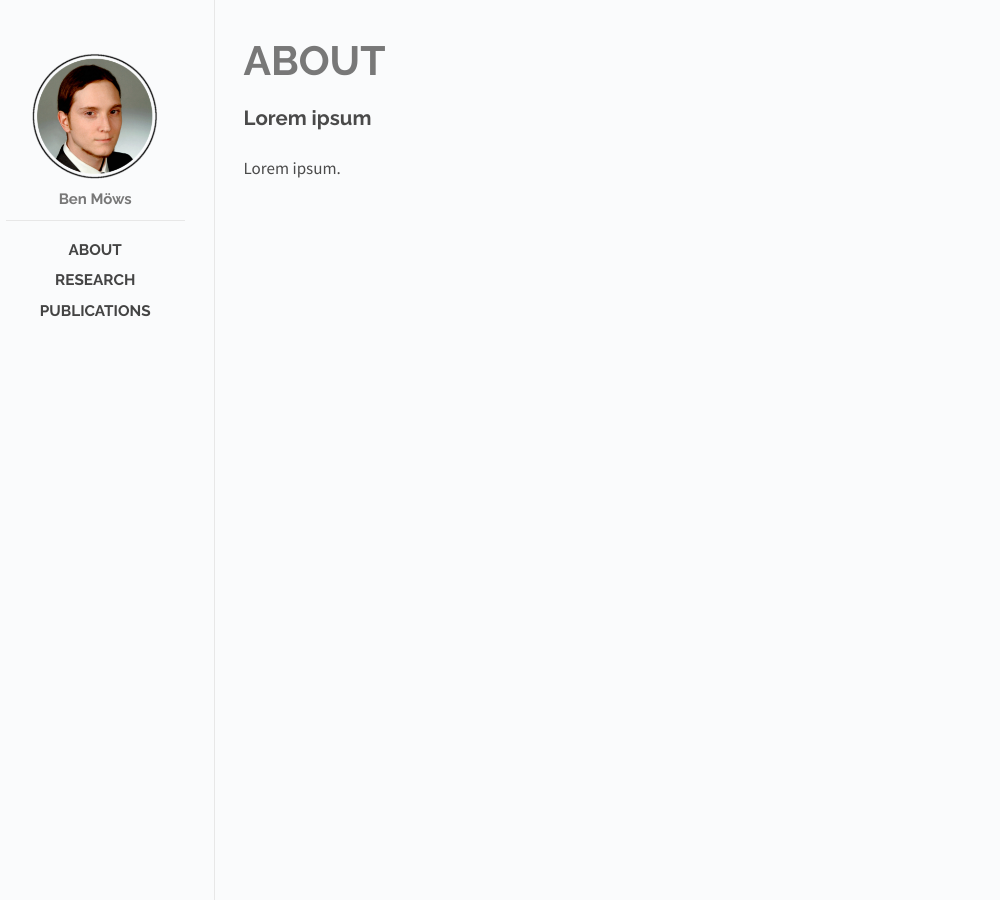
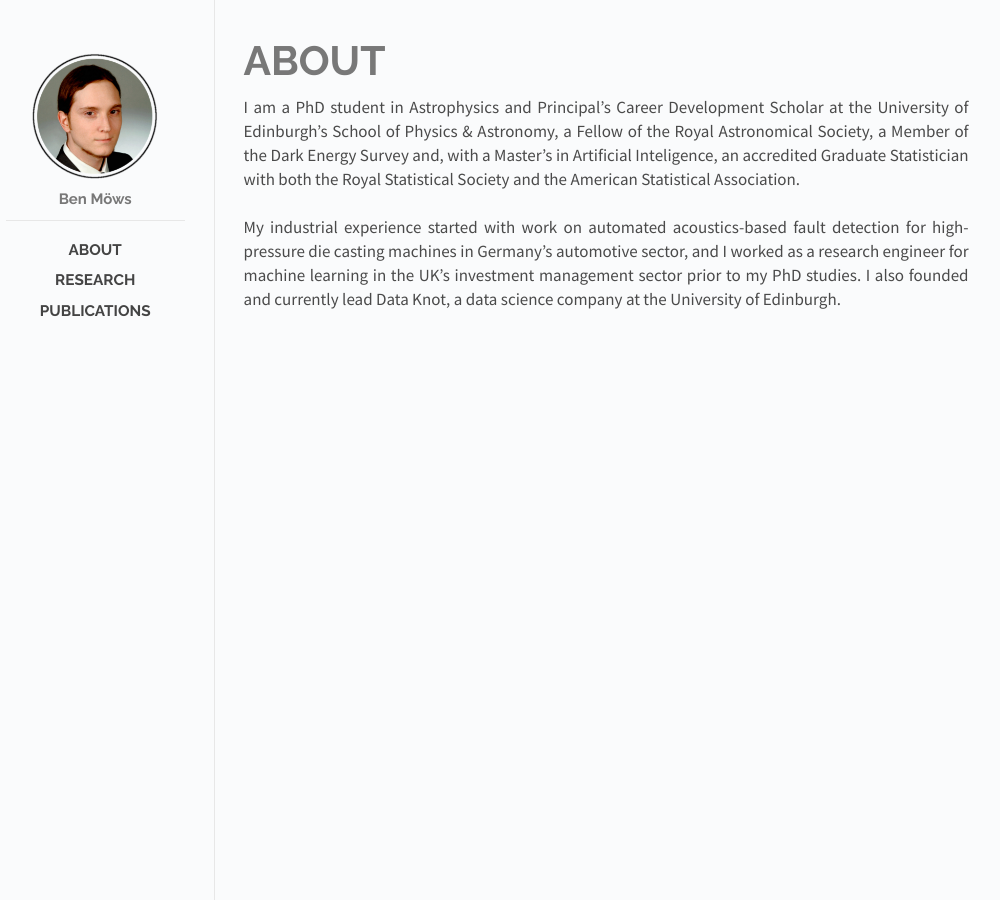
Before and after one commit to moews/moews.github.io, a Jekyll site: the page built from _posts/2017-03-27-about.md, in a window 1280 px wide. Shown: the whole page, without its empty margins (144-1144 px from the left). Built offline with Jekyll 4.4.1, drawn with Linux system fonts in a browser that asks for light colours.

Commit message:
Create 2017-03-27-about.md

```diff
--- a/_posts/2017-03-27-about.md
+++ b/_posts/2017-03-27-about.md
@@ -6,6 +6,6 @@
 categories: posts
 ---
 
-## Lorem ipsum
-
-Lorem ipsum.
+I am a PhD student in Astrophysics and Principal's Career Development Scholar at the University of Edinburgh's School of Physics & Astronomy, a Fellow of the Royal Astronomical Society, a Member of the Dark Energy Survey and, with a Master's in Artificial Inteligence, an accredited Graduate Statistician with both the Royal Statistical Society and the American Statistical Association.
+<br><br>
+My industrial experience started with work on automated acoustics-based fault detection for high-pressure die casting machines in Germany's automotive sector, and I worked as a research engineer for machine learning in the UK's investment management sector prior to my PhD studies. I also founded and currently lead Data Knot, a data science company at the University of Edinburgh.
```
